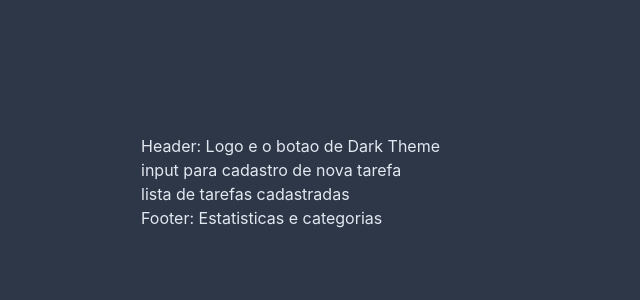
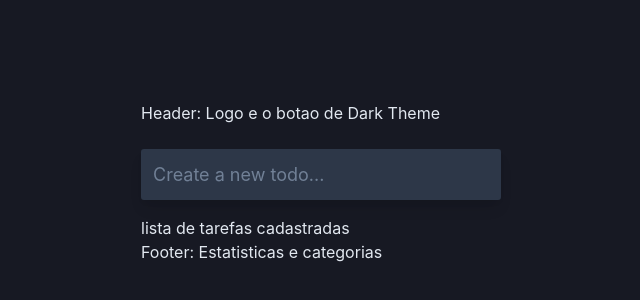
Before and after one commit to felipemattosv/react-todo_list, a Next.js app: page / in a window 1280 px wide. Shown: the part 218-518 px from the top of the page, without its empty margins (319-959 px from the left). Built offline with nearby package versions, Linux system fonts and the light colour scheme.

Commit message:
Estilizacao do input de cadastro de NewTask

```diff
--- a/src/components/NewTask.tsx
+++ b/src/components/NewTask.tsx
@@ -1,5 +1,22 @@
+import { Input } from '@chakra-ui/react'
+
 export function NewTask() {
     return(
-        <h1>input para cadastro de nova tarefa</h1>
+        <Input
+            type='text'
+            variant='unstyled'
+            bg="gray.700"
+            placeholder="Create a new todo..."
+            _placeholder={{ opacity: 1, color: 'gray.500'}}
+            _hover={{
+                bg: 'gray.800'
+            }}
+            size="lg"
+            padding="3"
+            mt="6"
+            mb="4"
+            shadow="lg"
+            borderRadius="3"
+        />
     )
 }
--- a/src/styles/theme.ts
+++ b/src/styles/theme.ts
@@ -4,7 +4,7 @@ export const theme = extendTheme({
     styles: {
         global: {
             body: {
-                bg: 'gray.700',
+                bg: 'gray.900',
                 color: 'gray.200'
             }
         }
```
